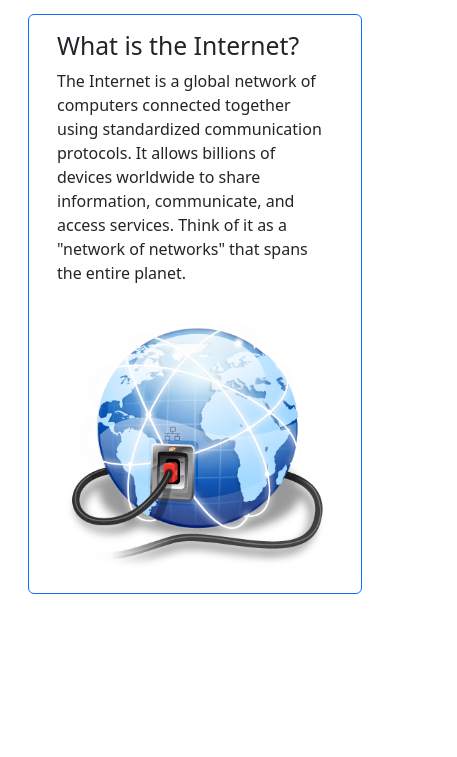
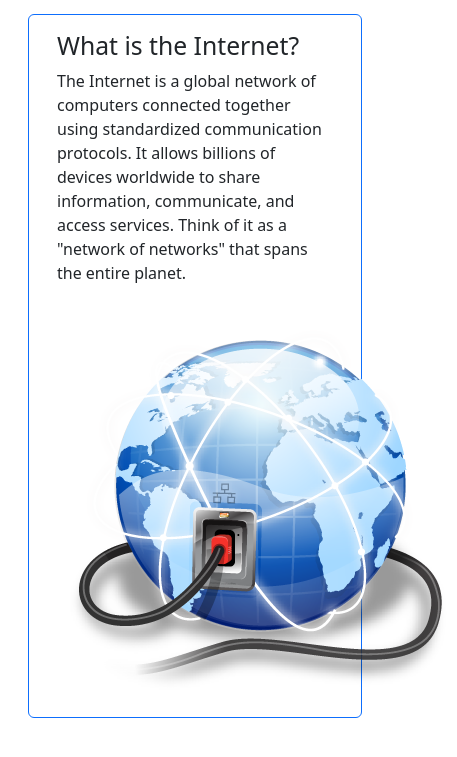
Before and after one commit to MKDGThathsarani/Internet-Technilogy, a plain HTML site: page Course Work/Course Work 01/index.html in a window 390 px wide. Shown: the part 83-840 px from the top of the page, 457 px wide, since content can reach past the window. Drawn offline with nearby package versions, Linux system fonts and the light colour scheme.

```diff
--- a/Course Work/Course Work 01/index.html
+++ b/Course Work/Course Work 01/index.html
@@ -16,6 +16,7 @@
             border-radius: 10px;
             text-align: center;
         }
+
     </style>
 </head>
 <body>
@@ -31,8 +32,8 @@
                 <h2>What is the Internet?</h2>
                 <p>The Internet is a global network of computers connected together using standardized communication protocols. It allows billions of devices worldwide to share information, communicate, and access services. Think of it as a "network of networks" that spans the entire planet.</p>
             </div>
-            <div class="col-md-6" data-aos="fade-left">
-                <img src="internet.png" alt="How the Internet Works" style="width: 100%; max-width: 400px; border-radius: 10px;">
+            <div class="col-md-6">
+                <img src="internet.png" alt="What is the Internet?" style="image-thumbnail; border-radius: 10px;">
             </div>
 
         </div>
```
